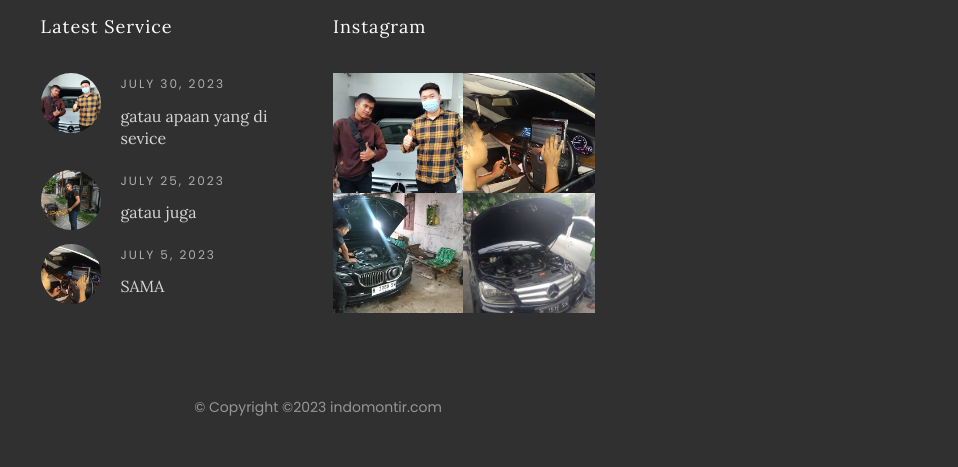
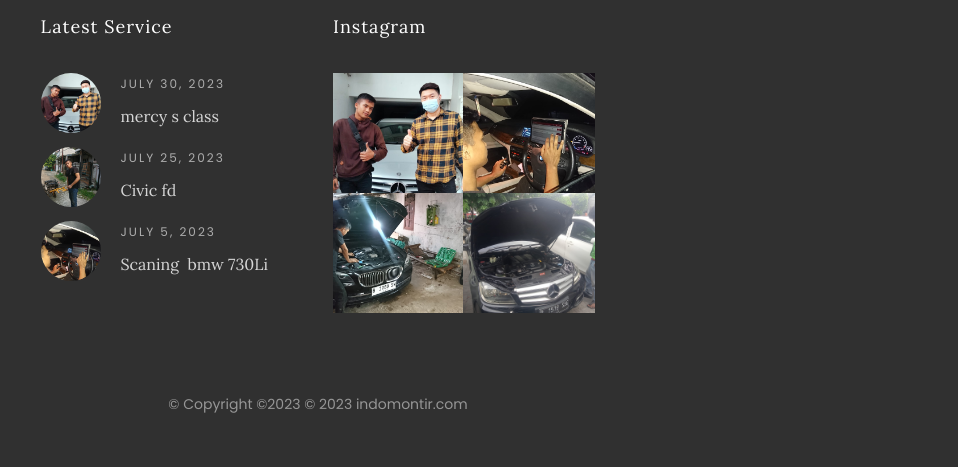
Before and after one commit to jarapa/web.github.io, a plain HTML site: page about.html in a window 1280 px wide. Shown: the part 3470-3937 px from the top of the page, 322-1280 px from the left. Drawn offline with Linux system fonts and the light colour scheme; files whose address does not match are found by name.

Commit message:
Add files via upload

```diff
--- a/about.html
+++ b/about.html
@@ -78,7 +78,7 @@
 							<ul>
 								<li class="active"><a href="index.html">Home</a></li>
 								<li><a href="GALERI.html">Galeri</a></li>
-								<li><a href="https://indomontir.com/">Blog</a></li>
+
 								<li><a href="about.html">About us</a></li>
 								<li><a href="contact.html">Contact</a></li>
 							</ul>
@@ -297,7 +297,7 @@
 			</div>
 		</div>
 
-		<footer>
+<footer>
 			<div id="footer">
 				<div class="container">
 					<div class="row">
@@ -316,21 +316,21 @@
 								<a href="#" class="featured-img" style="background-image: url(images/foto.jpg);"></a>
 								<div class="desc">
 									<span>JULY 30, 2023</span>
-									<h3><a href="#">gatau apaan yang di sevice</a></h3>
+									<h3><a href="#">mercy s class</a></h3>
 								</div>
 							</div>
 							<div class="f-entry">
 								<a href="#" class="featured-img" style="background-image: url(images/foto2.jpg);"></a>
 								<div class="desc">
 									<span>JULY 25, 2023</span>
-									<h3><a href="#">gatau juga</a></h3>
+									<h3><a href="#"> Civic fd</a></h3>
 								</div>
 							</div>
 							<div class="f-entry">
 								<a href="#" class="featured-img" style="background-image: url(images/slide1.jpg);"></a>
 								<div class="desc">
 									<span>JULY 5, 2023</span>
-									<h3><a href="#">SAMA </a></h3>
+									<h3><a href="#">Scaning  bmw 730Li</a></h3>
 								</div>
 							</div>
 						</div>
@@ -348,13 +348,14 @@
 						<div class="col-md-12 text-center">
 							<p>
 								<span class="block">&copy; <!-- Link back to Colorlib can't be removed. Template is licensed under CC BY 3.0. -->
-Copyright &copy;<script>document.write(new Date().getFullYear());</script> indomontir.com </a>
+Copyright &copy;<script>document.write(new Date().getFullYear());</script> © 2023 indomontir.com </a>
 							</p>
 						</div>
 					</div>
 				</div>
 			</div>
 		</footer>
+
 	</div>
 
 	<!-- jQuery -->
```
Also changed, not shown: GALERI.html (+7 -7 lines), contact.html (+7 -7 lines), index.html (+3 -4 lines).
